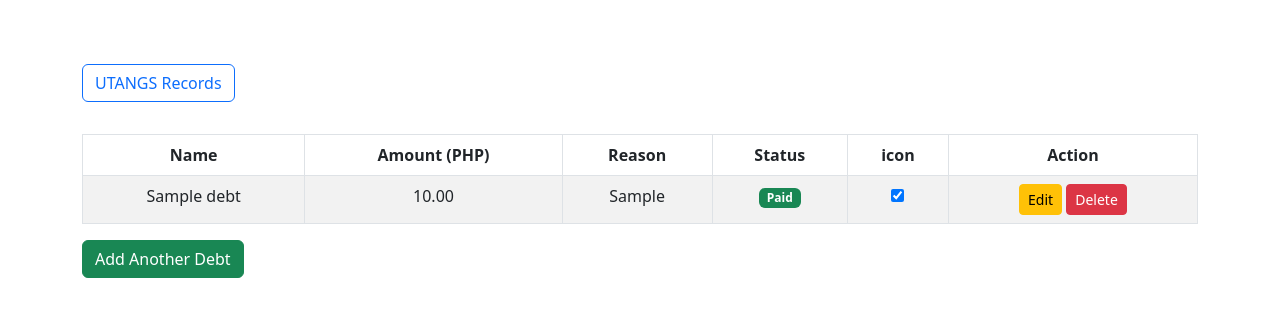
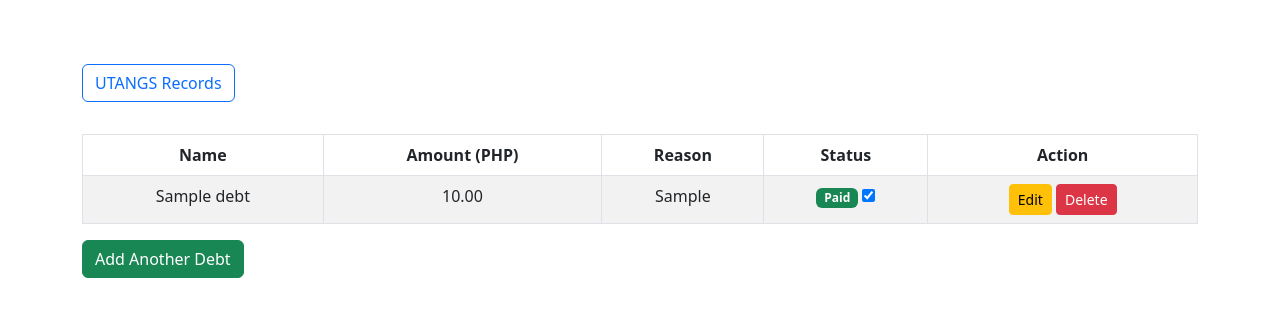
Before and after one commit to eymaster/utangs, a Flask app: page /debts in a window 1280 px wide. Shown: the top 317 px of the page. Run offline with Flask 3, Linux system fonts and the light colour scheme; tables that the repository leaves empty hold one stand-in row (values such as "Sample post").

Commit message:
Update debts.html

```diff
--- a/templates/debts.html
+++ b/templates/debts.html
@@ -67,7 +67,7 @@
         <th>Amount (PHP)</th>
         <th>Reason</th>
         <th>Status</th>
-        <th>icon</th>
+<!--         <th>icon</th> -->
         <th>Action</th>
 
       </tr>
@@ -84,12 +84,15 @@
         {% else %}
           <span class="badge bg-warning text-dark">Pending</span>
         {% endif %}
+      <input type="checkbox" class="status-toggle"
+               data-id="{{ debt.id }}"
+               {% if debt.status == 'Paid' %}checked{% endif %}>
     </td>
-    <td>
+<!--     <td>
         <input type="checkbox" class="status-toggle"
                data-id="{{ debt.id }}"
                {% if debt.status == 'Paid' %}checked{% endif %}>
-    </td>
+    </td> -->
 
     <td>
       <a href="{{ url_for('edit', debt_id=debt.id) }}" class="btn btn-sm btn-warning">Edit</a>
```
